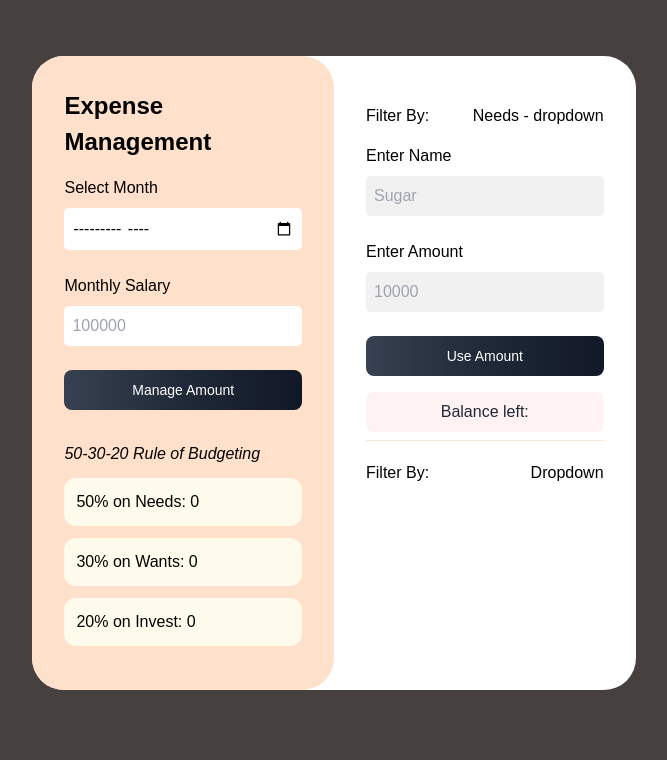
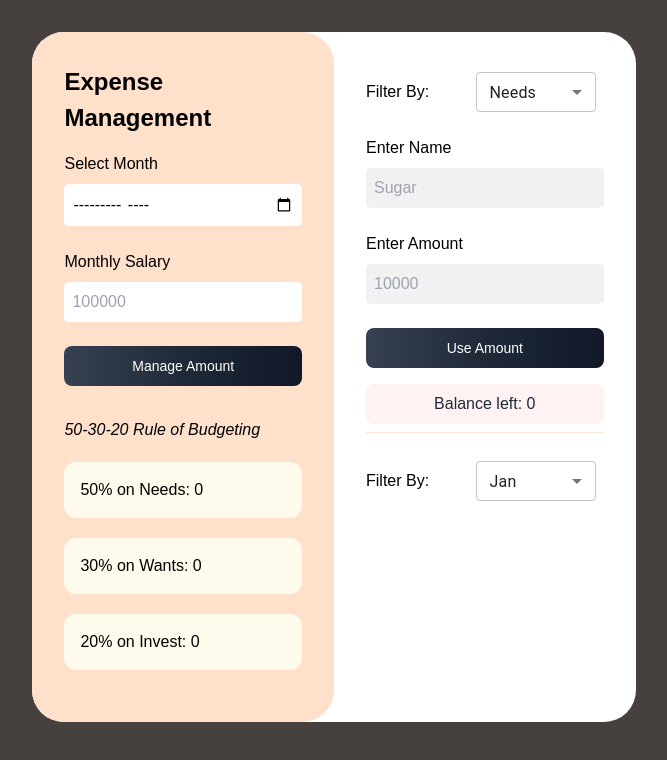
Before and after one commit to gauravsoni97/expensemanagement, a React (Create React App) app: page / in a window 1280 px wide. Shown: the top 760 px of the page, without its empty margins (306-973 px from the left). Built offline with nearby package versions, Linux system fonts and the light colour scheme.

Commit message:
drop down filters

```diff
--- a/src/Components/ExpenseListRight/ExpenseListRight.jsx
+++ b/src/Components/ExpenseListRight/ExpenseListRight.jsx
@@ -1,4 +1,8 @@
-import React from "react";
+import React, { useState } from "react";
+import InputLabel from "@mui/material/InputLabel";
+import MenuItem from "@mui/material/MenuItem";
+import FormControl from "@mui/material/FormControl";
+import Select from "@mui/material/Select";
 
 const ExpenseListRight = ({
   handleBudgetForm,
@@ -7,13 +11,27 @@ const ExpenseListRight = ({
   listItem,
   onDeleteListItem,
   needsAmountFromSalary,
-  // balance,
+  filter,
+  setFilter,
+  monthFilter,
+  setMonthFilter,
 }) => {
   return (
     <div className="mainBox-rightside p-3 ">
-      <div className="filter_box  flex align-center justify-between my-4">
-        <span>Filter By:</span>
-        <span> Needs - dropdown</span>
+      <div className="filter_box">
+        <div>Filter By:</div>
+        <div>
+          <FormControl sx={{ m: 1, minWidth: 120 }} size="small">
+            <Select
+              value={filter}
+              onChange={(e) => setFilter(e.target.value)}
+            >
+              <MenuItem value="needs">Needs</MenuItem>
+              <MenuItem value="wants">Wants</MenuItem>
+              <MenuItem value="invest">Invest</MenuItem>
+            </Select>
+          </FormControl>
+        </div>
       </div>
 
       <div className="input_amount_form_section">
@@ -54,11 +72,28 @@ const ExpenseListRight = ({
         </div>
         <div className="list_amount_parent">
           <div className=" mt-5 list_by_filter flex align-center justify-between">
-            <span>Filter By:</span>
-            <span>Dropdown</span>
+
+          <div className="filter_box w-full">
+        <div>Filter By:</div>
+        <div>
+          <FormControl sx={{ m: 1, minWidth: 120 }} size="small">
+            <Select
+              value={monthFilter}
+              onChange={(e) => setMonthFilter(e.target.value)}
+            >
+              <MenuItem value="jan">Jan</MenuItem>
+              <MenuItem value="feb">Feb</MenuItem>
+              <MenuItem value="mar">Mar</MenuItem>
+            </Select>
+          </FormControl>
+        </div>
+
+
+      </div>
           </div>
           <div className="all_lists_parent">
-            { listItem.length>0 &&  listItem.map((e, ind) => {
+            {listItem.length > 0 &&
+              listItem.map((e, ind) => {
                 return (
                   <div
                     className="listed_item flex align-center justify-between my-2 py-1.5 px-2 rounded-lg bg-blue-50"
--- a/src/Components/Main.css
+++ b/src/Components/Main.css
@@ -67,3 +67,11 @@
     border-bottom: 1px solid rgb(255, 229, 212);
     margin: .5rem 0;
 }
+
+
+
+.filter_box{
+    display: flex;
+    align-items: center;
+    justify-content: space-between;
+}
--- a/src/Components/Main.jsx
+++ b/src/Components/Main.jsx
@@ -33,11 +33,10 @@ const Main = () => {
   // const [addInvest, setAddInvest] = useState();
 
 
-const [balance, setBalance] = useState(0)
 
-const balanceLeft = () =>{
+  const [filter, setFilter] = useState("needs");
+  const [monthFilter, setMonthFilter] = useState("jan");
 
-}
 
 
   // ----- left side form handler
@@ -48,7 +47,6 @@ const balanceLeft = () =>{
     setWantsAmountFromSalary(Math.round((thirtyPercent / 100) * salaryInput));
     setInvestAmountFromSalary(Math.round((twentyPercent / 100) * salaryInput));
     setSalaryInput("");
-    setBalance(needsAmountFromSalary);
   };
 
   // right side form
@@ -59,7 +57,6 @@ const balanceLeft = () =>{
     addListItem(addNeeds.name, addNeeds.price);
   };
 
-
   // on delete list  from lists of Array
 
   const onDeleteListItem = (ind) => {
@@ -68,7 +65,6 @@ const balanceLeft = () =>{
     });
     setListItem(updatedList);
   };
-
 
   return (
     <div className="Main_Box flex align-start justify-start flex-wrap  bg-white rounded-xl">
@@ -87,7 +83,11 @@ const balanceLeft = () =>{
         setAddNeeds={setAddNeeds}
         listItem={listItem}
         onDeleteListItem={onDeleteListItem}
-        balance={balance}
+        needsAmountFromSalary={needsAmountFromSalary}
+        filter={filter}
+        setFilter={setFilter}
+        monthFilter={monthFilter}
+        setMonthFilter={setMonthFilter}
       />
     </div>
   );
--- a/src/Components/SalaryBoxLeft/SalaryBoxLeft.jsx
+++ b/src/Components/SalaryBoxLeft/SalaryBoxLeft.jsx
@@ -37,13 +37,13 @@ const SalaryBoxLeft = ({
       <div className="needs_wants_invest_parent mt-6">
         <i>50-30-20 Rule of Budgeting</i>
         <div className="split_in_needs_wants_invest">
-          <div className="needs_from_salary bg-[#FFFBEC] my-3 rounded-xl p-3">
+          <div className="needs_from_salary bg-[#FFFBEC] my-5 rounded-xl p-4">
             <p>50% on Needs: {needsAmountFromSalary}</p>
           </div>
-          <div className="wants_from_salary bg-[#FFFBEC] my-3 rounded-xl p-3">
+          <div className="wants_from_salary bg-[#FFFBEC] my-5 rounded-xl p-4">
             <p>30% on Wants: {wantsAmountFromSalary} </p>
           </div>
-          <div className="invest_from_salary bg-[#FFFBEC] my-3 rounded-xl p-3">
+          <div className="invest_from_salary bg-[#FFFBEC] my-5 rounded-xl p-4">
             <p>20% on Invest: {investAmountFromSalary} </p>
           </div>
         </div>
--- a/src/index.css
+++ b/src/index.css
@@ -27,7 +27,7 @@ body {
   display: flex;
   align-items: center;
   justify-content: flex-start;
-  padding-top: 3rem;
+  padding-top: 1.5rem;
   flex-direction: column;
 }
 
```
Lines whose indentation alone changed are shown as unchanged.
